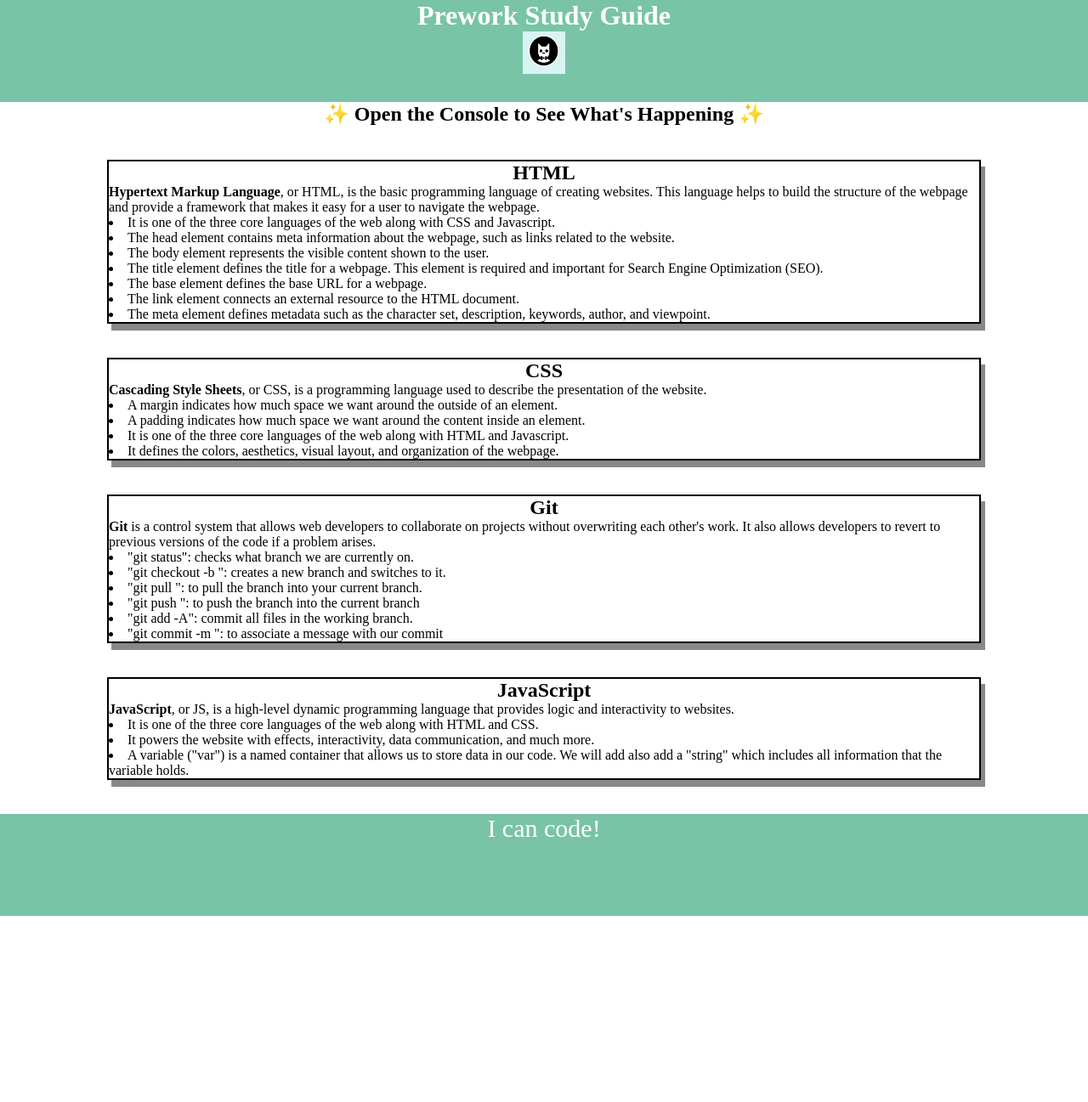
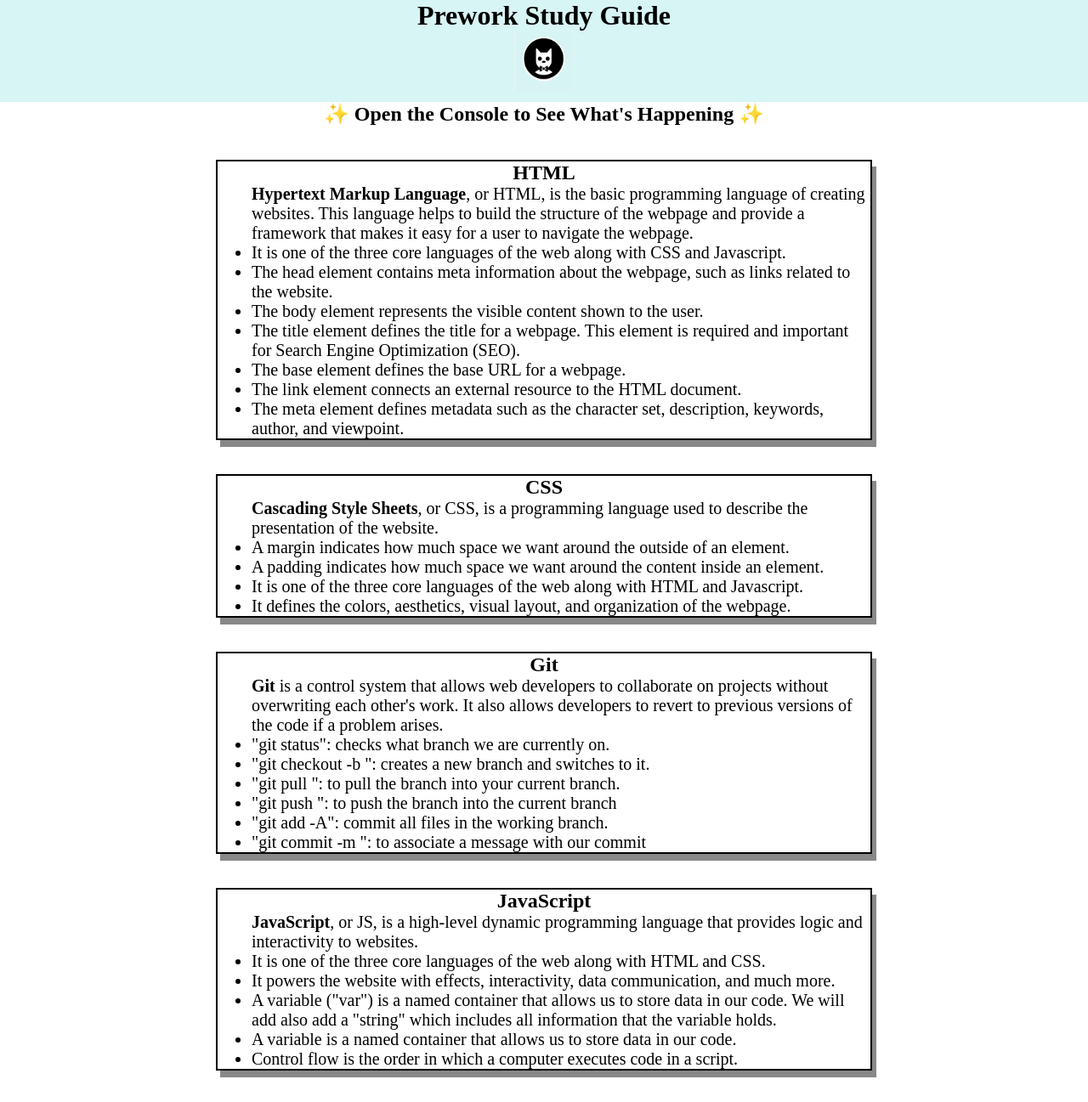
Before and after one commit to auom-eisiad/prework-study-guide, a plain HTML site: page index.html in a window 1280 px wide. Shown: the top 1297 px of the page at 85% size. Before the commit the page ends 1078 px from the top, so only its background shows below. Drawn offline with Linux system fonts and the light colour scheme.

Commit message:
Modified folders

```diff
--- /dev/null
+++ b/assets/script.js
@@ -0,0 +1,28 @@
+var topics = ['HTML', 'CSS', 'Git', 'JavaScript']; //an array
+var randomTopic = topics[Math.floor(Math.random() * topics.length)]; //randomize our selection
+
+function listTopics() { //function called "listTopics" to set instructions for the computer to perform certain tasks.
+    for (var x = 0; x < topics.length; x++) { //for loop to play all items in the array based on x
+        console.log(topics[x]); //x equals 3
+  }
+}
+
+function selectTopic() {
+    if (randomTopic === 'HTML') {
+    console.log("Let's study HTML!");
+    } else if (randomTopic === 'CSS') {
+    console.log("Let's study CSS!");
+    } else if (randomTopic === 'Git') {
+    console.log("Let's study Git!");
+    } else if (randomTopic === 'JavaScript') {
+    console.log("Let's study JavaScript!");
+    } else {
+    console.log('Please try again!');
+    }
+}
+
+console.log('Here are the topics we learned through Prework:');
+listTopics();
+
+console.log('Which topic should we study first?');
+selectTopic();
--- a/prework-study-guide/assets/style.css
+++ b/assets/style.css
@@ -7,8 +7,8 @@
    footer {
     width: 100%;
     height: 120px;
-    background-color: #79C4A6;
-    color: white;
+    background-color: #D7F5F4;
+    color: #000000;
    }
 
    h1,
@@ -18,8 +18,8 @@
 
    img {
     display: block;
-    height: 50px;
-    width: 50px;
+    height: 70px;
+    width: 70px;
     margin-left: auto;
     margin-right: auto;
    }
@@ -35,7 +35,7 @@
    }
 
    .card {
-    width: 80%;
+    width: 60%;
     margin: 40px auto;
     border: 2px solid #000000;
     box-shadow: 5px 8px #888888;
--- a/prework-study-guide/index.html
+++ b/index.html
@@ -20,7 +20,7 @@
       <section class="card" id="html-section">
         <h2>HTML</h2>
 
-        <u1>
+        <ul>
           <b>Hypertext Markup Language</b>, or HTML, is the basic programming language of creating websites.
           This language helps to build the structure of the webpage and provide a framework
           that makes it easy for a user to navigate the webpage.
@@ -45,14 +45,14 @@
           <li>
             The meta element defines metadata such as the character set, description, keywords, author, and viewpoint.
           </li>
-        </u1>
+        </ul>
 
       </section>
 
       <section class="card" id="css-section">
         <h2>CSS</h2>
 
-        <u1>
+        <ul>
           <b>Cascading Style Sheets</b>, or CSS, is a programming language used to describe the presentation of the website.
           <li>
             A margin indicates how much space we want around the outside of an element.
@@ -66,14 +66,14 @@
           <li>
             It defines the colors, aesthetics, visual layout, and organization of the webpage.
           </li>
-        </u1>
+        </ul>
 
       </section>
 
       <section class="card" id="git-section">
         <h2>Git</h2>
 
-        <u1>
+        <ul>
           <b>Git</b> is a control system that allows web developers to collaborate on projects without overwriting each other's work.
           It also allows developers to revert to previous versions of the code if a problem arises.
           <li>
@@ -94,13 +94,13 @@
           <li>
             "git commit -m <insert message>": to associate a message with our commit
           </li>
-        </u1>
+        </ul>
       </section>
 
       <section class="card" id="javascript-section">
         <h2>JavaScript</h2>
 
-        <u1>
+        <ul>
           <b>JavaScript</b>, or JS, is a high-level dynamic programming language that provides logic and interactivity to websites.
           <li>
             It is one of the three core languages of the web along with HTML and CSS.
@@ -112,7 +112,13 @@
             A variable ("var") is a named container that allows us to store data in our code.
             We will add also add a "string" which includes all information that the variable holds.
           </li>
-        </u1>
+          <li>
+            A variable is a named container that allows us to store data in our code.
+          </li>
+          <li>
+            Control flow is the order in which a computer executes code in a script.
+          </li>
+        </ul>
       </section>
     </main>
 
--- a/prework-study-guide/assets/script.js
+++ /dev/null
@@ -1,21 +0,0 @@
-var topics = ['HTML', 'CSS', 'Git', 'JavaScript']; //an array
-
-for(var x = 0; x < topics.length; x++) { //for loop to play all items in the array based on x
-    console.log(topics[x]); //x equals 3
-   }
-
-/*
-
-if (topic === 'HTML') {
-  console.log("Let's study HTML!");
-} else if (topic === 'CSS') {
-  console.log("Let's study CSS!");
-} else if (topic === 'Git') {
-  console.log("Let's study Git!");
-} else if (topic === 'JavaScript') {
-  console.log("Let's study JavaScript!");
-} else {
-  console.log('Please try again!');
-}
-
-*/
```
Also changed, not shown: assets/bowtie-cat.png (renamed from prework-study-guide/assets/bowtie-cat.png), 1 other file.
